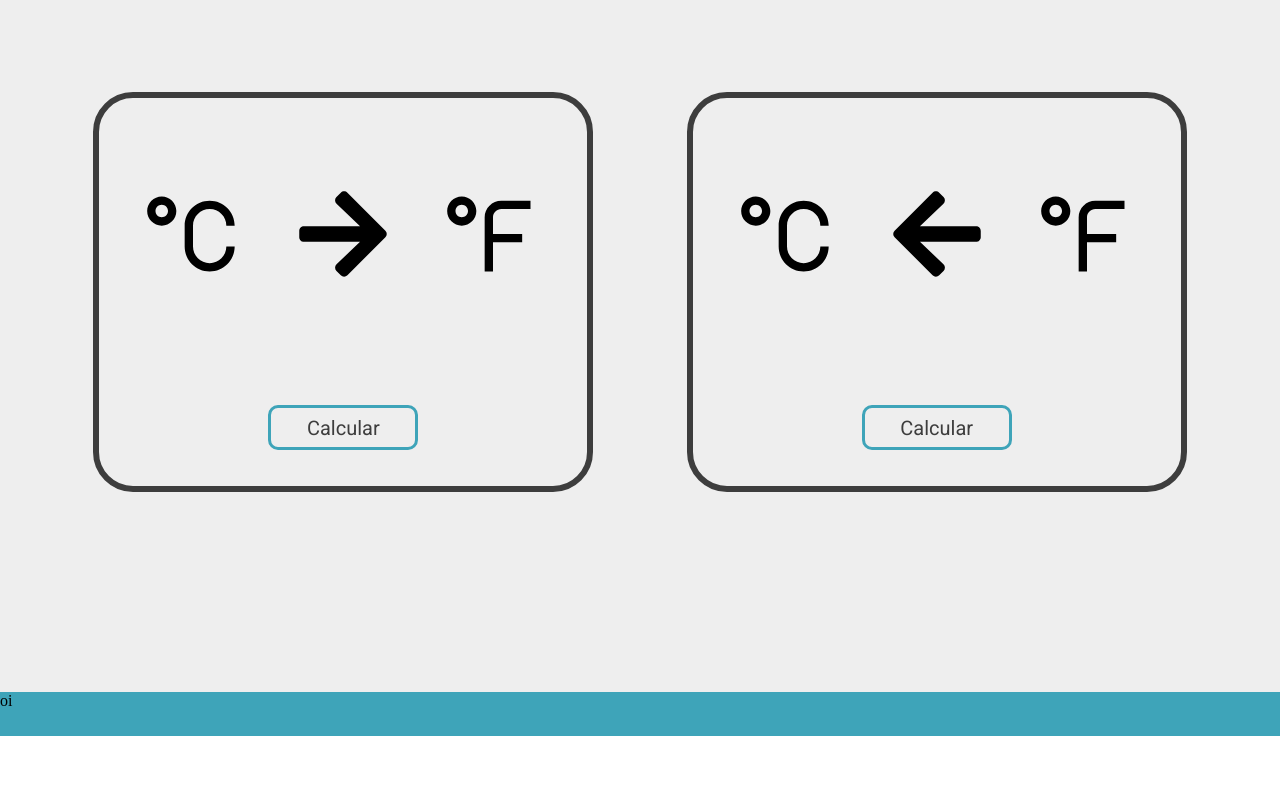
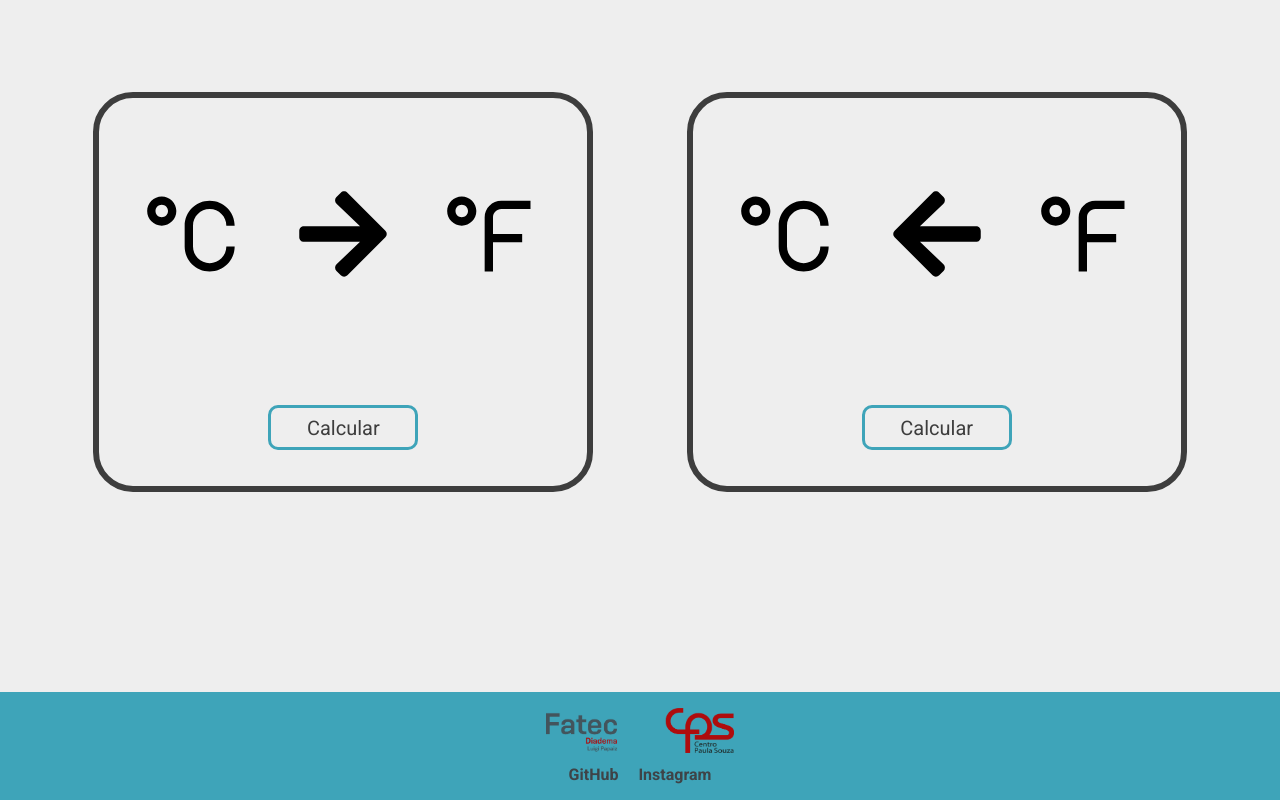
Before and after one commit to Thmsantos/converterTemperature, a React (Vite) app: page / in a window 1280 px wide. Shown: the part 204-1004 px from the top of the page. Before the commit the page ends 940 px from the top, so only its background shows below. Built offline with nearby package versions, Linux system fonts and the light colour scheme.

Commit message:
:sparkling_heart: Footer

```diff
--- a/src/components/footer/Footer.css
+++ b/src/components/footer/Footer.css
@@ -1,4 +1,33 @@
-.text{
-    background-color: #3ea4b9;
-    height: 2.75rem;
+.footer {
+    background-color:  #3ea4b9;
+    color: #fff;
+    text-align: center;
+    padding: 1rem;
+    font-family: 'Roboto', sans-serif;
 }
+
+.footer-text {
+    margin: 0.5rem 0;
+    font-size: 1rem;
+}
+
+.footer-links {
+    margin-top: 0.5rem;
+}
+
+.footer-links a {
+    color: #3e4347;
+    text-decoration: none;
+    margin: 0 10px;
+    font-weight: bold;
+    transition: color 0.3s;
+}
+
+.footer-links a:hover {
+    color: #06141d;
+}
+
+.footerImg{
+    height: 45px;
+    width: auto;
+}
--- a/src/components/footer/Footer.tsx
+++ b/src/components/footer/Footer.tsx
@@ -1,9 +1,20 @@
 import './Footer.css'
+import fatecLogo from '../../../public/fatec.png';
 
-export default function Footer(){
-    return(
-        <p className='text'>
-            oi
-        </p>
+export default function Footer() {
+    return (
+        <footer className="footer">
+            <a  href="https://fatecdiadema.cps.sp.gov.br/" className="footer-text">
+                <img className='footerImg' src={fatecLogo}/>
+            </a>
+            <div className="footer-links">
+                <a href="https://github.com/Thmsantos/converterTemperature" target="_blank" rel="noreferrer">
+                    GitHub
+                </a>
+                <a href="https://www.instagram.com/fatec.diadema/" target="_blank" rel="noreferrer">
+                    Instagram
+                </a>
+            </div>
+        </footer>
     )
 }
```
Also changed, not shown: public/fatec.png (added).
